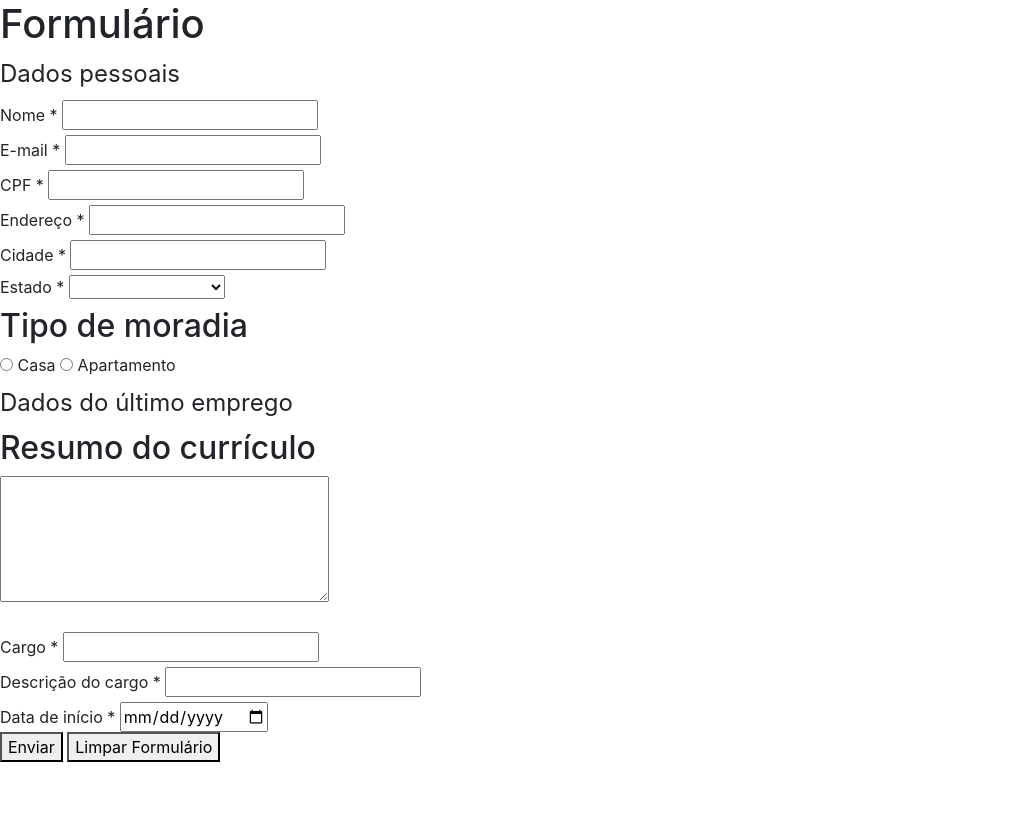
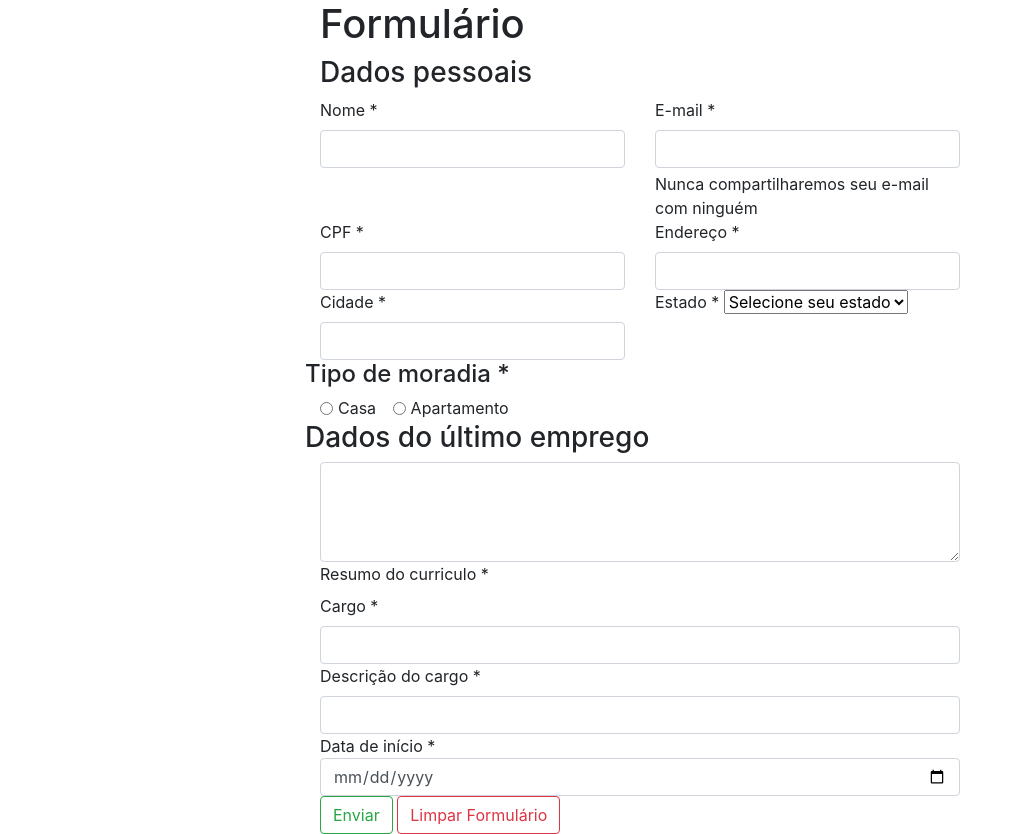
Before and after one commit to Qu4k3r/my-personal-projects, a plain HTML site: page validation-form/form.html in a window 1280 px wide. Shown: the whole page, without its empty margins (0-1023 px from the left). Before the commit the page ends 800 px from the top, so only its background shows below. Drawn offline with nearby package versions, Linux system fonts and the light colour scheme.

Commit message:
Body project styled with some Bootstrap features, but there's more to be done!

```diff
--- a/validation-form/form.html
+++ b/validation-form/form.html
@@ -5,69 +5,110 @@
   <meta name="viewport" content="width=device-width, initial-scale=1.0">
   <link rel="stylesheet" href="node_modules/bootstrap/dist/css/bootstrap.min.css">
   <title>Block 6 | Day 1</title>
+  <style>
+    body {
+      display: flex;
+      flex-direction: column;
+      justify-content: center;
+      width: 50%;
+      margin: 0 auto;
+    }
+  </style>
 </head>
 <body>
   <h1>Formulário</h1>
-  <form action="" method="GET">
-    <fieldset>
-      <legend>Dados pessoais</legend>
-      <label for="input-name">Nome *
-      </label>
-      <input type="text" id="input-name" maxlength="40" required>
-      <br>
+  <h3>Dados pessoais</h3>
+  <form action="" method="GET" class="row g-3">
+    <!-- NOME -->
+    <div class="col-md-6">
+      <label for="input-name" class="form-label">Nome *</label>
+      <input type="text" class="form-control" id="input-name" maxlength="40" required>
+    </div>
 
-      <label for="input-email"> E-mail *
-      </label>
-      <input type="text" id="input-email" maxlength="50" required>
-      <br>
+    <!-- E-MAIL -->
+    <div class="col-md-6">
+      <label for="input-email" class="form-label">E-mail *</label>
+      <input type="text" class="form-control" id="input-email" aria-describedby="emailHelp" maxlength="50" required>
+      <div id="emailHelp" class="form-text">Nunca compartilharemos seu e-mail com ninguém</div>
+    </div>
 
-      <label for="input-cpf"> CPF *</label>
-      <input type="text" id="input-cpf" maxlength="11" required>
-      <br>
+    <!-- CPF -->
+    <div class="col-md-6">
+      <label for="input-cpf" class="form-label">CPF *</label>
+      <input type="text" class="form-control" id="input-cpf" maxlength="11" required>
+    </div>
 
-      <label for="input-endereco"> Endereço *</label>
-      <input type="text" id="input-endereco" maxlength="200" required>
-      <br>
+    <!-- ENDERECO -->
+    <div class="col-md-6">
+      <label for="input-endereco" class="form-label">Endereço *</label>
+      <input type="text" class="form-control" id="input-endereco" maxlength="200" required>
+    </div>
 
-      <label for="input-cidade"> Cidade *</label>
-      <input type="text" id="input-cidade" maxlength="28" required>
-      <br>
+    <!-- CIDADE -->
+    <div class="col-md-6">
+      <label for="input-cidade" class="form-label">Cidade *</label>
+      <input type="text" class="form-control" id="input-cidade" maxlength="28" required>
+    </div>
 
-      <label for="input-estado"> Estado *</label>
-      <select id="input-estado" required>
-        <option></option>
+    <!-- ESTADO -->
+    <div class="col-md-6">
+      <label for="input-estado" class="form-label">Estado *</label>
+        <select class="form-select" id="input-estado" required>
+          <option selected>Selecione seu estado</option>
           <option value="df">Brasília</option>
           <option value="rj">Rio de Janeiro</option>
           <option value="sp">São Paulo</option>
           <option value="mg">Minas Gerais</option>
           <option value="rs">Rio grande do Sul</option>
         </select>
-      <br>
+    </div>
 
-      <h2>Tipo de moradia</h2>
-      <input type="radio" name="moradia" id="casa" value="casa" required>
-      <label for="casa">Casa</label>
-      <input type="radio" name="moradia" id="apartamento" value="apartamento">
-      <label for="apartamento">Apartamento</label>
-    </fieldset>
+    <!-- MORADIA -->
+    <h4>Tipo de moradia *</h4>
+    <div class="col-12">
+      <div class="form-check form-check-inline">
+        <input class="form-check-input" type="radio" name="moradia" id="casa" value="casa" required>
+        <label class="form-check-label" for="casa" class="form-label">Casa</label>
+      </div>
+      <div class="form-check form-check-inline">
+        <input class="form-check-input" type="radio" name="moradia" id="apartamento" value="apartamento">
+        <label class="form-check-label" for="apartamento">Apartamento</label>
+      </div>
+    </div>
 
-    <fieldset>
-      <legend>Dados do último emprego</legend>
-      <h2>Resumo do currículo</h2>
-      <textarea id="curriculo" cols="30" maxlength="1000" rows="5" required></textarea>
-      <br>
-      <br>
-      <label for="input-cargo">Cargo *</label>
-      <input type="text" maxlength="40" id="input-cargo" required>
-      <br>
-      <label for="input-descricao-cargo">Descrição do cargo *</label>
-      <input type="text" name= maxlength="500" id="input-descricao-cargo" required>
-      <br>
+    <h3>Dados do último emprego</h3>
+
+    <!-- RESUMO -->
+    <div class="col-12">
+      <div class="form-floating">
+        <textarea class="form-control" id="curriculo" style="height: 100px;" maxlength="1000" required></textarea>
+        <label for="curriculo">Resumo do curriculo *</label>
+      </div>
+    </div>
+
+    <!-- CARGO -->
+    <div class="col-12">
+      <label for="input-cargo" class="form-label">Cargo *</label>
+      <input type="text" class="form-control" maxlength="40" id="input-cargo" required>
+    </div>
+
+    <!-- DESCRICAO -->
+    <div class="col-12">
+      <label for="input-descricao-cargo" class="form-label">Descrição do cargo *</label>
+      <input type="text" class="form-control" name= maxlength="500" id="input-descricao-cargo" required>
+    </div>
+
+    <!-- DATA DE INICIO -->
+    <div class="col-12">
       <span>Data de início *</span>
-      <input type="date" required>
-    </fieldset>
-    <button type="submit" id="submit-button">Enviar</button>
-    <button type="reset" onclick="deleteResultDiv()">Limpar Formulário</button>
+      <input type="date" class="form-control" required>
+    </div>
+
+    <!-- SUBMIT & RESET BUTTON -->
+    <div class="col-12">
+      <button type="submit" class="btn btn-outline-success" id="submit-button">Enviar</button>
+      <button type="reset" class="btn btn-outline-danger" onclick="deleteResultDiv()">Limpar Formulário</button>
+    </div>
   </form>
   <script src="node_modules/bootstrap/dist/js/bootstrap.min.js"></script>
   <script src="script.js"></script>
--- a/validation-form/script.js
+++ b/validation-form/script.js
@@ -32,7 +32,7 @@ function showTextContent() {
 function showSelectContent() {
   const mySelectValue = document.querySelector('select').value
   const resultDiv = createSimpleDiv(mySelectValue)
-  document.body.insertBefore(resultDiv, document.body.childNodes[18])
+  document.body.insertBefore(resultDiv, document.body.childNodes[20])
 }
 
 //type=radio, textarea, type=date
@@ -41,7 +41,7 @@ function showRadioValue () {
   for (const option of myOptions) {
     if (option.checked) {
       const resultDiv =  createSimpleDiv(option.value)
-      document.body.insertBefore(resultDiv, document.body.childNodes[19])
+      document.body.insertBefore(resultDiv, document.body.childNodes[21])
     }
   }
 }
@@ -50,14 +50,14 @@ function showRadioValue () {
 function showTextAreaContent() {
   const myTextAreaValue = document.querySelector('textarea').value
   const resultDiv = createSimpleDiv(myTextAreaValue)
-  document.body.insertBefore(resultDiv, document.body.childNodes[20])
+  document.body.insertBefore(resultDiv, document.body.childNodes[22])
 }
 
 //Date Value
 function showDateValue() {
   const dateValue = document.querySelector('input[type=date]').value
   const resultDiv = createSimpleDiv(dateValue)
-  document.body.insertBefore(resultDiv, document.body.childNodes[23])
+  document.body.insertBefore(resultDiv, document.body.childNodes[25])
 }
 
 function submitValues() {
```
Lines whose indentation alone changed are shown as unchanged.
